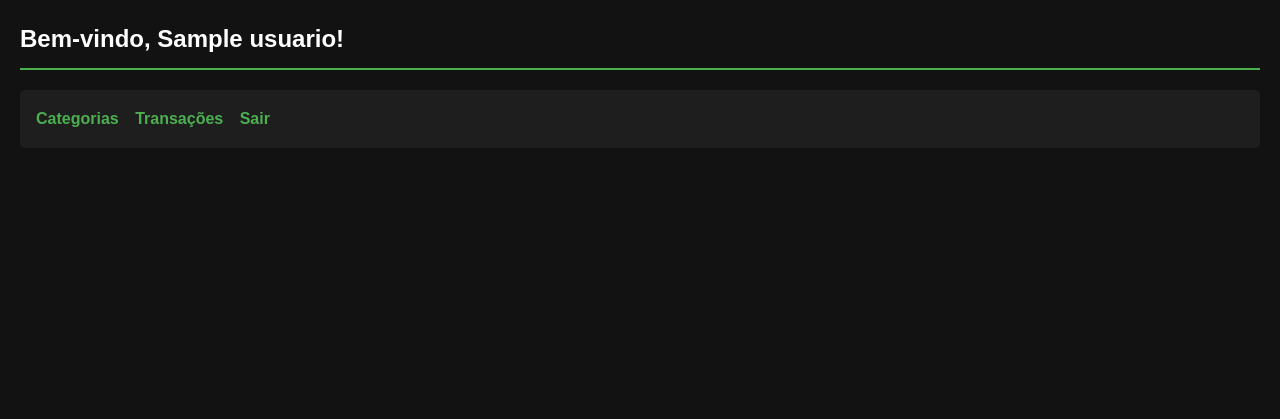
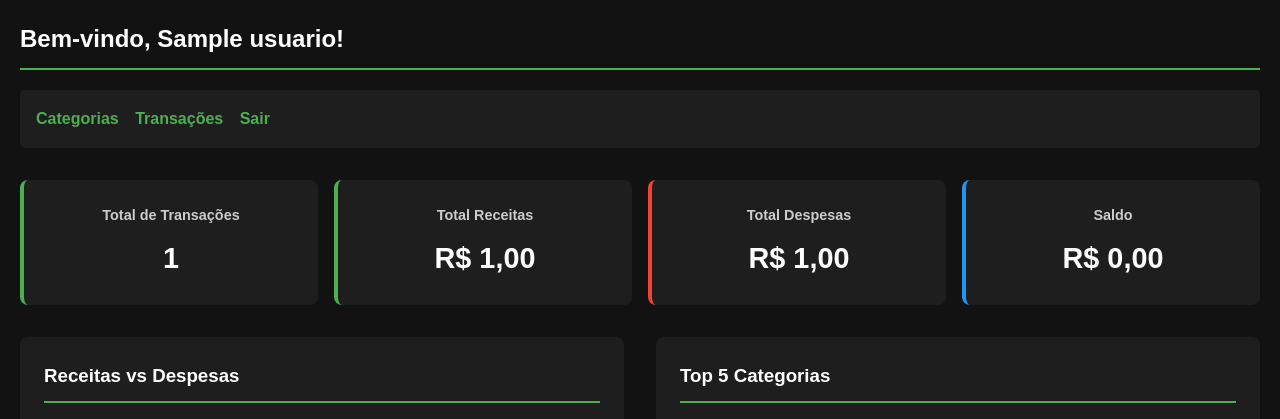
Before and after one commit to Nessavs/carteira-pessoal, a CodeIgniter 4 app: the page made by app/Views/dashboard.php in a window 1280 px wide. Shown: the top 419 px of the page. Run offline with PHP 8.4 and a stand-in for CodeIgniter, Linux system fonts and the light colour scheme; the template is opened without the code that fills it: most values are stand-ins (such as "Sample title", 1, 10 or a date in 2020); some libraries are stand-ins or nearby versions.

Commit message:
feat: add dashboard with transaction statistics and charts
- Added total transactions, total receitas, total despesas, and saldo to the dashboard.
- Implemented top 5 categorias display with corresponding charts using Chart.js.
- Updated dashboard layout and styles for better visualization of financial data.

```diff
--- a/app/Views/dashboard.php
+++ b/app/Views/dashboard.php
@@ -3,6 +3,7 @@
 <head>
     <title>Dashboard</title>
     <link rel="stylesheet" href="<?= base_url('css/dashboard.css') ?>">
+    <script src="https://cdn.jsdelivr.net/npm/chart.js"></script>
 </head>
 <body>
     <h2>Bem-vindo, <?= esc($usuario['nome']) ?>!</h2>
@@ -12,5 +13,105 @@
         <a href="<?= site_url('transacoes') ?>">Transações</a>
         <a href="<?= site_url('logout') ?>">Sair</a>
     </nav>
+
+    <div class="dashboard-stats">
+        <div class="stat-card">
+            <h3>Total de Transações</h3>
+            <p class="stat-number"><?= $totalTransacoes ?></p>
+        </div>
+        <div class="stat-card receitas">
+            <h3>Total Receitas</h3>
+            <p class="stat-number">R$ <?= number_format($totalReceitas, 2, ',', '.') ?></p>
+        </div>
+        <div class="stat-card despesas">
+            <h3>Total Despesas</h3>
+            <p class="stat-number">R$ <?= number_format($totalDespesas, 2, ',', '.') ?></p>
+        </div>
+        <div class="stat-card saldo">
+            <h3>Saldo</h3>
+            <p class="stat-number">R$ <?= number_format($totalReceitas - $totalDespesas, 2, ',', '.') ?></p>
+        </div>
+    </div>
+
+    <div class="charts-container">
+        <div class="chart-card">
+            <h3>Receitas vs Despesas</h3>
+            <canvas id="receitasDespesasChart"></canvas>
+        </div>
+
+        <div class="chart-card">
+            <h3>Top 5 Categorias</h3>
+            <canvas id="topCategoriasChart"></canvas>
+        </div>
+    </div>
+
+    <script>
+        const ctx1 = document.getElementById('receitasDespesasChart').getContext('2d');
+        const receitasDespesasChart = new Chart(ctx1, {
+            type: 'doughnut',
+            data: {
+                labels: ['Receitas', 'Despesas'],
+                datasets: [{
+                    data: [<?= $totalReceitas ?>, <?= $totalDespesas ?>],
+                    backgroundColor: ['#4CAF50', '#f44336'],
+                    borderWidth: 0
+                }]
+            },
+            options: {
+                responsive: true,
+                plugins: {
+                    legend: {
+                        labels: {
+                            color: '#f0f0f0'
+                        }
+                    }
+                }
+            }
+        });
+
+        const ctx2 = document.getElementById('topCategoriasChart').getContext('2d');
+        const topCategoriasChart = new Chart(ctx2, {
+            type: 'bar',
+            data: {
+                labels: [<?php foreach($topCategorias as $categoria => $valor): ?>'<?= esc($categoria) ?>',<?php endforeach; ?>],
+                datasets: [{
+                    label: 'Valor (R$)',
+                    data: [<?php foreach($topCategorias as $categoria => $valor): ?><?= $valor ?>,<?php endforeach; ?>],
+                    backgroundColor: '#4CAF50',
+                    borderColor: '#45a049',
+                    borderWidth: 1
+                }]
+            },
+            options: {
+                responsive: true,
+                scales: {
+                    y: {
+                        beginAtZero: true,
+                        ticks: {
+                            color: '#f0f0f0'
+                        },
+                        grid: {
+                            color: '#333'
+                        }
+                    },
+                    x: {
+                        ticks: {
+                            color: '#f0f0f0'
+                        },
+                        grid: {
+                            color: '#333'
+                        }
+                    }
+                },
+                plugins: {
+                    legend: {
+                        labels: {
+                            color: '#f0f0f0'
+                        }
+                    }
+                }
+            }
+        });
+    </script>
 </body>
 </html>
--- a/public/css/dashboard.css
+++ b/public/css/dashboard.css
@@ -34,3 +34,69 @@ nav a:hover {
     color: #81C784;
     text-decoration: none;
 }
+
+.dashboard-stats {
+    display: grid;
+    grid-template-columns: repeat(auto-fit, minmax(200px, 1fr));
+    gap: 1rem;
+    margin: 2rem 0;
+}
+
+.stat-card {
+    background: #1e1e1e;
+    padding: 1.5rem;
+    border-radius: 8px;
+    text-align: center;
+    border-left: 4px solid #4CAF50;
+}
+
+.stat-card.receitas {
+    border-left-color: #4CAF50;
+}
+
+.stat-card.despesas {
+    border-left-color: #f44336;
+}
+
+.stat-card.saldo {
+    border-left-color: #2196F3;
+}
+
+.stat-card h3 {
+    margin: 0 0 0.5rem 0;
+    font-size: 0.9rem;
+    color: #ccc;
+    border: none;
+    padding: 0;
+}
+
+.stat-number {
+    font-size: 1.8rem;
+    font-weight: bold;
+    margin: 0;
+    color: #fff;
+}
+
+.charts-container {
+    display: grid;
+    grid-template-columns: repeat(auto-fit, minmax(400px, 1fr));
+    gap: 2rem;
+    margin: 2rem 0;
+}
+
+.chart-card {
+    background: #1e1e1e;
+    padding: 1.5rem;
+    border-radius: 8px;
+}
+
+.chart-card h3 {
+    margin: 0 0 1rem 0;
+    color: #ffffff;
+    border-bottom: 2px solid #4CAF50;
+    padding-bottom: 10px;
+}
+
+.chart-card canvas {
+    max-height: 300px;
+}
```
Also changed, not shown: app/Controllers/TransacaoController.php (+32 -1 lines).
